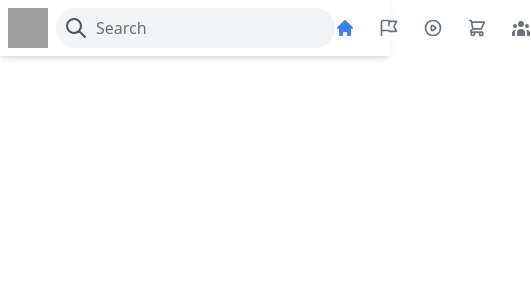
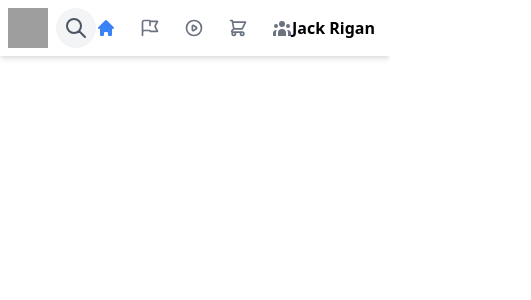
Before and after one commit to JackXN/fb-clone, a Next.js app: page / in a window 390 px wide. Shown: the top 300 px of the page, 531 px wide, since content can reach past the window. Built offline with nearby package versions, Linux system fonts and the light colour scheme; grey boxes are pictures that could not be loaded.

Commit message:
added responsiveness for header input

```diff
--- a/components/Header.jsx
+++ b/components/Header.jsx
@@ -32,7 +32,7 @@ function Header() {
 
                 <div className='flex ml-2 items-center rounded-full bg-gray-100 p-2'>
                     <SearchIcon className='h-6 text-gray-600' />
-                    <input className='flex ml-2 items-center bg-transparent outline-none placeholder-gray-500 flex-shrink' type='text' placeholder='Search'></input>
+                    <input className=' hidden md:inline-flex flex ml-2 items-center bg-transparent outline-none placeholder-gray-500 flex-shrink' type='text' placeholder='Search'></input>
                 </div>
             </div>
 
@@ -48,6 +48,12 @@ function Header() {
 </div>
 
             {/* Right  Section*/}
+        <div>
+            {/* Profile  */}
+            <p className='whitespace-nowrap font-semibold pr-3'>Jack Rigan</p>
+        </div>
+
+
         </div>
     )
 }
```
